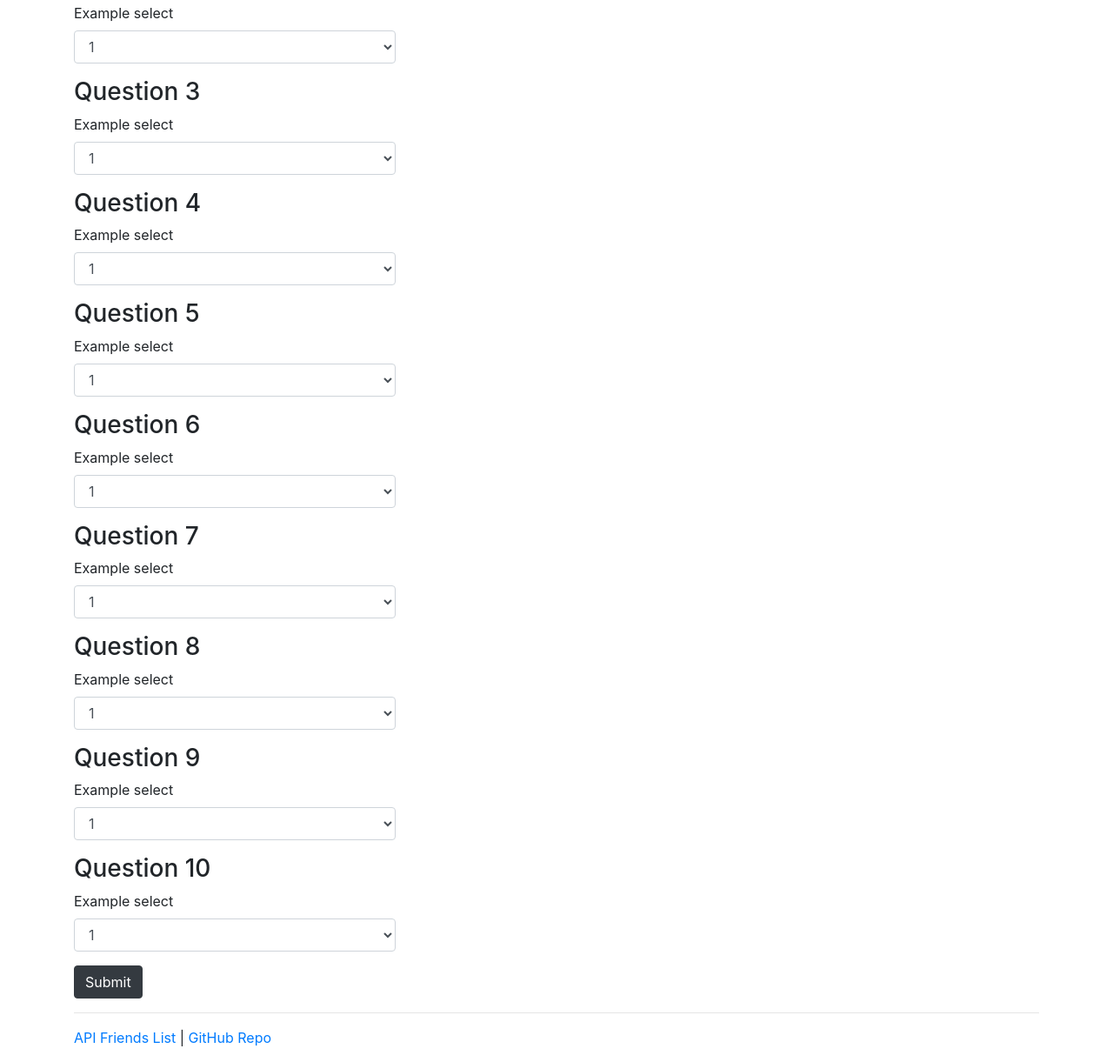
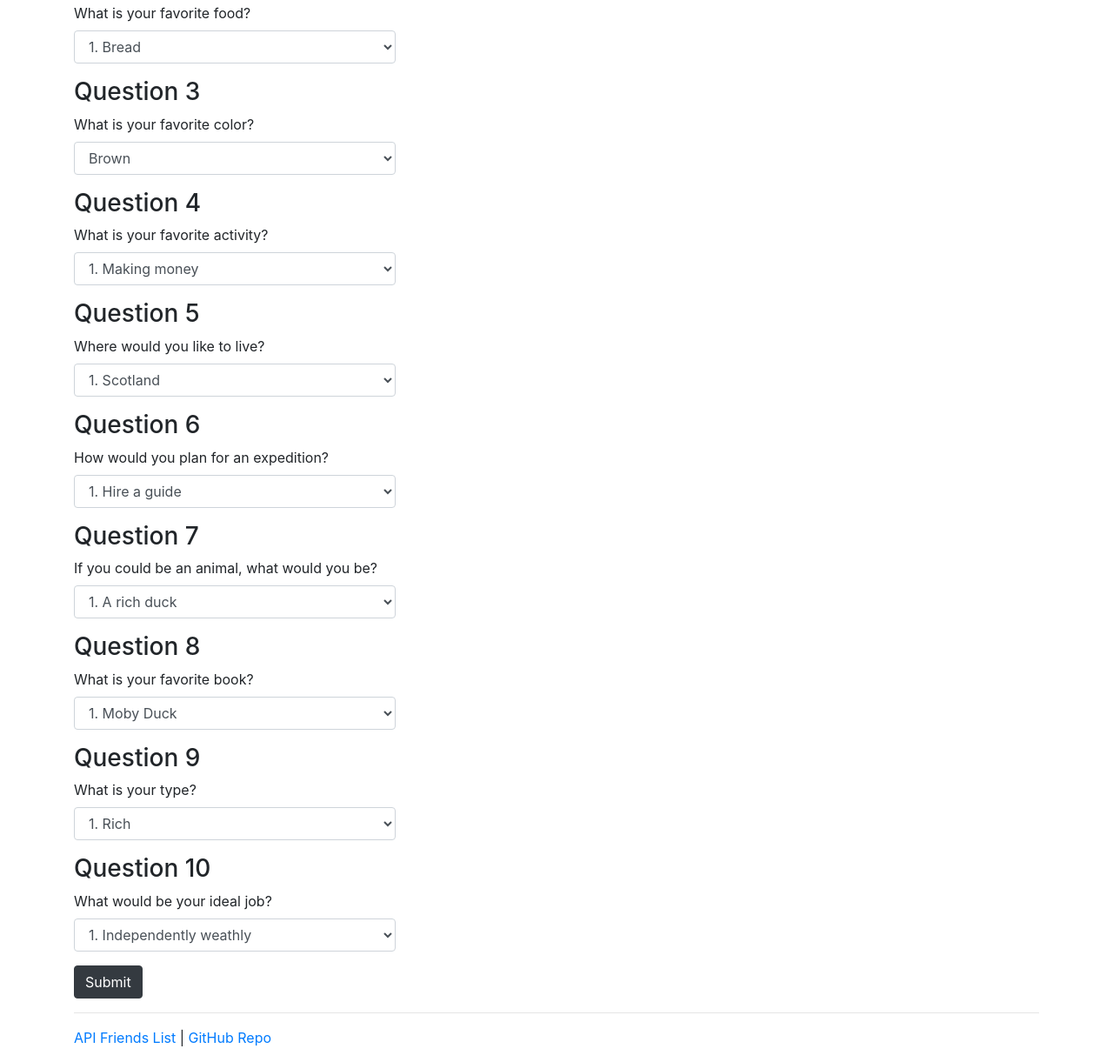
Before and after one commit to yellowduck87/Friend-Finder, a website: page app/public/survey.html in a window 1280 px wide. Shown: the part 468-1689 px from the top of the page at 87% size. Drawn offline with nearby package versions, Linux system fonts and the light colour scheme.

Commit message:
added questions

```diff
--- a/app/public/survey.html
+++ b/app/public/survey.html
@@ -38,101 +38,101 @@
             </div>
             <div class="form-group">
                 <h3>Question 2</h3>
-                <label for="q2">Example select</label>
+                <label for="q2">What is your favorite food?</label>
                 <select class="form-control col-md-4" id="q2">
-                    <option>1</option>
-                    <option>2</option>
-                    <option>3</option>
-                    <option>4</option>
-                    <option>5</option>
+                    <option>1. Bread</option>
+                    <option>2. Rabbit pellets</option>
+                    <option>3. Fresh fish</option>
+                    <option>4. Crem</option>
+                    <option>5. Kelp Pizza</option>
                 </select>
             </div>
             <div class="form-group">
                 <h3>Question 3</h3>
-                <label for="q3">Example select</label>
+                <label for="q3">What is your favorite color?</label>
                 <select class="form-control col-md-4" id="q3">
-                    <option>1</option>
-                    <option>2</option>
-                    <option>3</option>
-                    <option>4</option>
-                    <option>5</option>
+                    <option>Brown</option>
+                    <option>Blue</option>
+                    <option>Black</option>
+                    <option>Purple</option>
+                    <option>Red</option>
                 </select>
             </div>
             <div class="form-group">
                 <h3>Question 4</h3>
-                <label for="q4">Example select</label>
+                <label for="q4">What is your favorite activity?</label>
                 <select class="form-control col-md-4" id="q4">
-                    <option>1</option>
-                    <option>2</option>
-                    <option>3</option>
-                    <option>4</option>
-                    <option>5</option>
+                    <option>1. Making money</option>
+                    <option>2. Being angry</option>
+                    <option>3. Fooling dupes</option>
+                    <option>4. Solving problems</option>
+                    <option>5. Going for a swim</option>
                 </select>
             </div>
             <div class="form-group">
                 <h3>Question 5</h3>
-                <label for="q5">Example select</label>
+                <label for="q5">Where would you like to live?</label>
                 <select class="form-control col-md-4" id="q5">
-                    <option>1</option>
-                    <option>2</option>
-                    <option>3</option>
-                    <option>4</option>
-                    <option>5</option>
+                    <option>1. Scotland</option>
+                    <option>2. California</option>
+                    <option>3. Florida</option>
+                    <option>4. Colorado</option>
+                    <option>5. Atlantis</option>
                 </select>
             </div>
             <div class="form-group">
                 <h3>Question 6</h3>
-                <label for="q6">Example select</label>
+                <label for="q6">How would you plan for an expedition?</label>
                 <select class="form-control col-md-4" id="q6">
-                    <option>1</option>
-                    <option>2</option>
-                    <option>3</option>
-                    <option>4</option>
-                    <option>5</option>
+                    <option>1. Hire a guide</option>
+                    <option>2. Fly by the seat of your pants (or no pants)</option>
+                    <option>3. Find a friend to help</option>
+                    <option>4. Just do it!</option>
+                    <option>5. Invite your brothers to come and just go</option>
                 </select>
             </div>
             <div class="form-group">
                 <h3>Question 7</h3>
-                <label for="q7">Example select</label>
+                <label for="q7">If you could be an animal, what would you be?</label>
                 <select class="form-control col-md-4" id="q7">
-                    <option>1</option>
-                    <option>2</option>
-                    <option>3</option>
-                    <option>4</option>
-                    <option>5</option>
+                    <option>1. A rich duck</option>
+                    <option>2. A suave duck</option>
+                    <option>3. A slick duck</option>
+                    <option>4. A fabulous duck</option>
+                    <option>5. A fun duck</option>
                 </select>
             </div>
             <div class="form-group">
                 <h3>Question 8</h3>
-                <label for="q8">Example select</label>
+                <label for="q8">What is your favorite book?</label>
                 <select class="form-control col-md-4" id="q8">
-                    <option>1</option>
-                    <option>2</option>
-                    <option>3</option>
-                    <option>4</option>
-                    <option>5</option>
+                    <option>1. Moby Duck</option>
+                    <option>2. Happy Hippo, Angry Duck</option>
+                    <option>3. Black Duck</option>
+                    <option>4. The Ugly Dickling</option>
+                    <option>5. What's up, Duck?</option>
                 </select>
             </div>
             <div class="form-group">
                 <h3>Question 9</h3>
-                <label for="q9">Example select</label>
+                <label for="q9">What is your type?</label>
                 <select class="form-control col-md-4" id="q9">
-                    <option>1</option>
-                    <option>2</option>
-                    <option>3</option>
-                    <option>4</option>
-                    <option>5</option>
+                    <option>1. Rich </option>
+                    <option>2. Cute and funny</option>
+                    <option>3. Tall and dark</option>
+                    <option>4. Matched to a T</option>
+                    <option>5. Fun-loving</option>
                 </select>
             </div>
             <div class="form-group">
                 <h3>Question 10</h3>
-                <label for="q10">Example select</label>
+                <label for="q10">What would be your ideal job?</label>
                 <select class="form-control col-md-4" id="q10">
-                    <option>1</option>
-                    <option>2</option>
-                    <option>3</option>
-                    <option>4</option>
-                    <option>5</option>
+                    <option>1. Independently weathly</option>
+                    <option>2. Stay-at-home parent</option>
+                    <option>3. Unemployed</option>
+                    <option>4. Designer</option>
+                    <option>5. Hype-person</option>
                 </select>
             </div>
             <button type="submit" class="btn btn-dark surSubmit">Submit</button>
```
